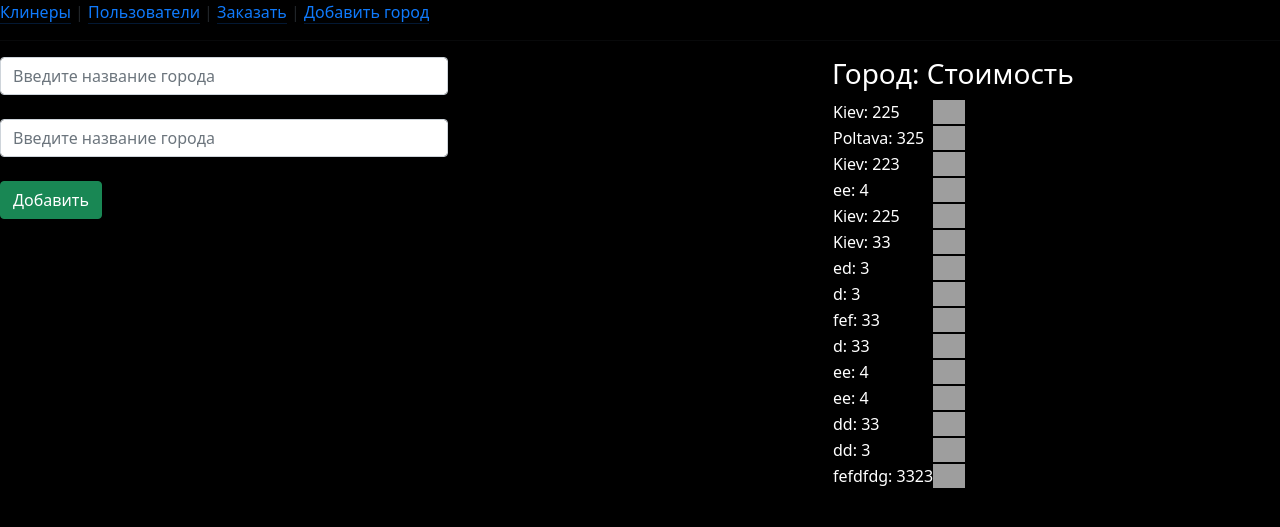
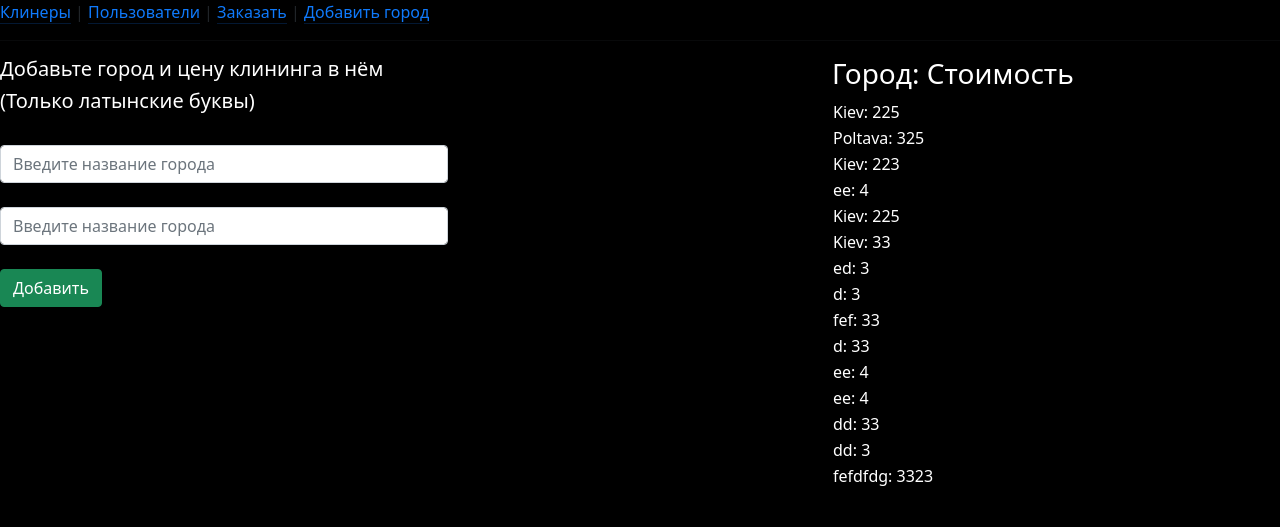
Before and after one commit to MrDevid211/DJ-Cleaners, a Django app: page /add_city in a window 1280 px wide. Shown: the top 527 px of the page. Run offline with Django 3.2, Linux system fonts and the light colour scheme; data comes from the database, SQL or seed files in the repository; both versions use the stored data as it was after the commit; grey boxes are pictures that could not be loaded.

Commit message:
Убрал некоторые моменты и буду переписывать старый код в некоторы момента

```diff
--- a/Project/city/templates/city/add_city.html
+++ b/Project/city/templates/city/add_city.html
@@ -3,6 +3,8 @@
 
 {% block content %}
     <div class="add-city">
+        <h5>Добавьте город и цену клининга в нём</h5>
+        <h5>(Только латынские буквы)</h5><br>
         <form method="POST">
             {% csrf_token %}
             {{ form.city }}<br>
@@ -18,7 +20,7 @@
             <tbody>
                 {% for city in citys %}
                     <tr>
-                        <td>{{ city.city }}: {{ city.price }} <img src="https://image.flaticon.com/icons/png/512/1400/1400339.png"></td>
+                        <td>{{ city.city }}: {{ city.price }} </td>
                     </tr>
                 {% endfor %}
             </tbody>
--- a/Project/city/views.py
+++ b/Project/city/views.py
@@ -6,25 +6,22 @@ from .models import CityList
 
 def add_city(request):
     citys = CityList.objects.all() # Получаем байтики данны из таблички CityList
+    city = CityList.objects.all().values_list('city')
+    print()
     error = '' # Шоб коду плохо не было создадим эту переменную заранее,а то ругается
     if request.method == "POST": # Проверяем что мы там вообще получаем и если это было кинуто нам через POST (не церковный) - продолжаем
         form = CityListForm(request.POST)  # Запихаем эти данные в переменную
         if form.is_valid(): # Проверяем на валидность (не напартачили ли со вводом)
-
-            if citys.exists(): # Проверяем есть ли такой город в списке
-                error = 'Прайс для такого города уже есть'
-
-            else:
-                form.save() # Кидаем всё это в нашу табличку в БД
-                return redirect('/add_city') # И кидаем нас обратно на страницу добавления. Тут даже поясню зачем ибо мы и так остаёмся на ней
-                # Делишки в том, что вот мы добавили запись в таблицу. Окей,мы молодцы. Но что дальше? Что вообще там происодит?
-                # Мы-то можем без проблем добавить ещё один елемент и всё будет gut но, а что если мы перезагрузим страницу?
-                # А вот тут уже будут проблемы. Мы с сервака получаем GETом страницу во время пререзагрузки её же. Это окей
-                # И если эта страница до обновления её кидала нам что-то через POST - она сделает это ещё раз
-                # И тут не трудно догадаться, что в нашей табличке в БД будет ещё одна такая же запись
-                # Я так во время разработки этой страницы её наобновлял, потом уже как вывел всё на страницу увидел что происодит и сначала даже что-то не понял какого оно так вышло
-                # В общем: это что бы в БД не дублировались записи
-                # Ну по крайней мере Я так понял эту причину. Если не так - не серчайте
+            form.save() # Кидаем всё это в нашу табличку в БД
+            return redirect('/add_city') # И кидаем нас обратно на страницу добавления. Тут даже поясню зачем ибо мы и так остаёмся на ней
+            # Делишки в том, что вот мы добавили запись в таблицу. Окей,мы молодцы. Но что дальше? Что вообще там происодит?
+            # Мы-то можем без проблем добавить ещё один елемент и всё будет gut но, а что если мы перезагрузим страницу?
+            # А вот тут уже будут проблемы. Мы с сервака получаем GETом страницу во время пререзагрузки её же. Это окей
+            # И если эта страница до обновления её кидала нам что-то через POST - она сделает это ещё раз
+            # И тут не трудно догадаться, что в нашей табличке в БД будет ещё одна такая же запись
+            # Я так во время разработки этой страницы её наобновлял, потом уже как вывел всё на страницу увидел что происодит и сначала даже что-то не понял какого оно так вышло
+            # В общем: это что бы в БД не дублировались записи
+            # Ну по крайней мере Я так понял эту причину. Если не так - не серчайте
         else:
             error = "Форма заполнена не верно"
 
--- a/Project/cleaners/models.py
+++ b/Project/cleaners/models.py
@@ -6,3 +6,4 @@ class Cleaner(models.Model):
     quality_score = models.DecimalField(max_digits=5, decimal_places=2)
     city = models.CharField(max_length=100, default="")
     other_city = models.CharField(max_length=100, default="")
+    duration = models.IntegerField(default="Не указано")
--- a/Project/cleaners/templates/cleaners/cleaner_detail.html
+++ b/Project/cleaners/templates/cleaners/cleaner_detail.html
@@ -6,6 +6,7 @@
     <p>Счёт: <i>{{ cleaner.quality_score }}</i></p>
     <p>Основной город: <i>{{ cleaner.city }}</i></p>
     <p>Может выехать в: <i>{{ cleaner.other_city }}</i></p>
+    <p>Длительность чистки (в минута): <i>{{ cleaner.duration }}</i></p>
     <p>
         <a href="{% url "cleaners:list" %}">Назад</a>
     </p>
--- a/Project/cleaners/templates/cleaners/cleaner_form.html
+++ b/Project/cleaners/templates/cleaners/cleaner_form.html
@@ -8,6 +8,8 @@
             <div class="form">
                 {{ form.as_p }}
             </div>
+
+
             <fieldset>
               <legend>Choose your interests</legend>
               <div>
--- a/Project/cleaners/views.py
+++ b/Project/cleaners/views.py
@@ -25,7 +25,7 @@ class CleanerDetail(DetailView):
 class CleanerCreation(CreateView):
     model = Cleaner
     success_url = reverse_lazy('cleaners:list')
-    fields = ['first_name', 'last_name', 'quality_score', "city","other_city"]
+    fields = ['first_name', 'last_name', 'quality_score', "city","other_city", "duration"]
     widgets = {
         'city': Textarea(attrs={
             'class': "form-control",
--- a/Project/templates/base.html
+++ b/Project/templates/base.html
@@ -39,7 +39,7 @@
             body {
                 background-color: black;
             }
-            h1,h2,h3,h4,th,p,td, span {
+            h1,h2,h3,h4,h5,th,p,td, span {
                 color: white;
             }
             input {
```
Also changed, not shown: Project/db.sqlite3.
